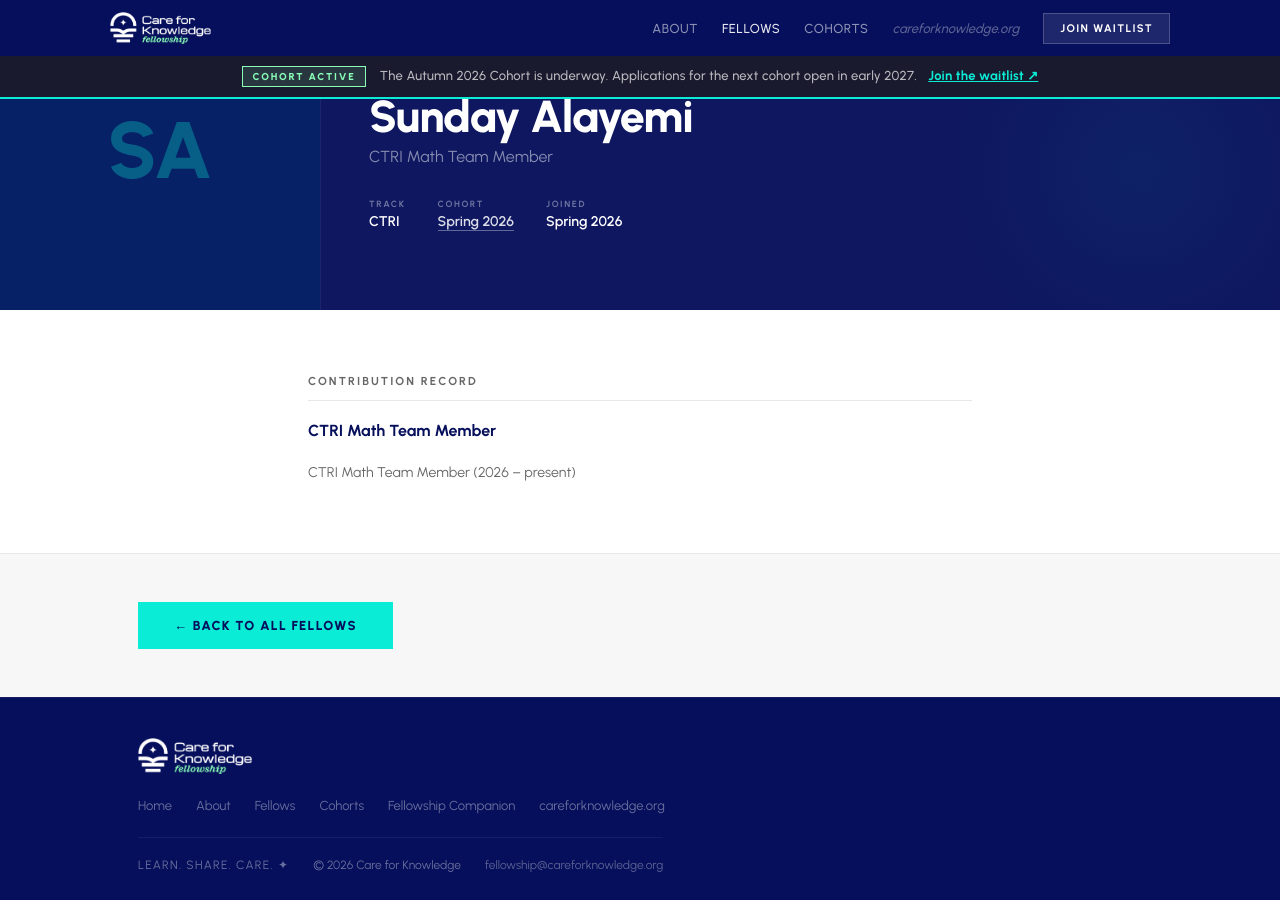
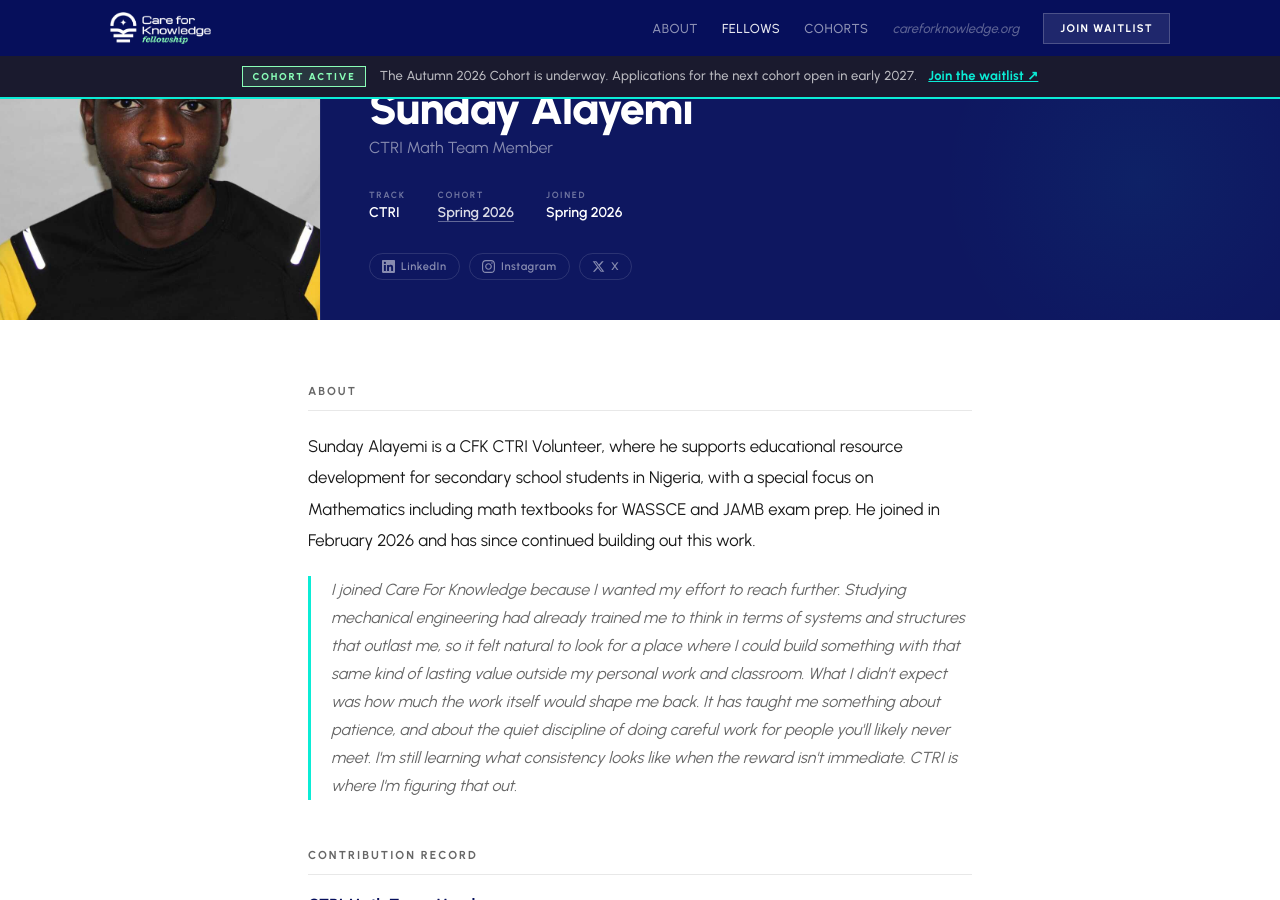
Before and after one commit to JoshuaOlu/cfk-fellowship-website, a Jekyll site: the page built from _fellows/sunday-alayemi.md, in a window 1280 px wide and 900 px high, scrolled down 207 px. Built offline with Jekyll 4.4.1, drawn with Linux system fonts in a browser that asks for light colours.

Commit message:
Updated Israel and Sunday.

```diff
--- a/_data/fellows/israel-oladejo.yml
+++ b/_data/fellows/israel-oladejo.yml
@@ -14,7 +14,7 @@ joined: "Contributing since 2024; Fellow since Spring 2025"
 exited: ""
 
 # ── CONTRIBUTION RECORD ───────────────────────────
-current_role: "RMC Team Lead"
+current_role: "Recruitment, Marketing, and Communications (RMC) Lead"
 other_roles:
   - "Partnership and Communications Lead"
   - "Model NASS Steering Committee"
@@ -23,15 +23,15 @@ timeline:
   - "Partnership and Communications Lead (2025 – present)"
 
 # ── PROFILE ──────────────────────────────────────
-bio: ""
-statement: ""
+bio: "Israel Oladejo is a Senior Fellow contributing through the CFK Fellowship, where he leads RMC team and partnership work in ModelNass. He joined the Fellowship 2024 as part of the founding cohort and has since taken on growing responsibility for how the Fellowship communicates its work to the world."
+statement: "I joined because I wanted to connect with people of great minds  and to make impact in Nigeria. The process has equipped me with leadership, communications skills and teamwork. I am building myself to be a better communicator and leader. I'm also learning to show up consistently by working with several teams and people in the Fellowship. "
 
 # ── SOCIAL ───────────────────────────────────────
 # Always use the full URL for every platform.
-linkedin:  "https://linkedin.com/in/israel-oladejo"
-instagram: ""
-x:         ""
+linkedin:  "https://www.linkedin.com/in/israel-oladejo"
+instagram: "https://www.instagram.com/oladejo.israel.a"
+x:         "https://x.com/Israel_Oladejo_"
 substack:  ""
-orcid:     ""
+orcid:     "https://orcid.org/ 0009-0009-9225-6188"
 youtube:   ""
-tiktok:    ""
+tiktok:    "https://www.tiktok.com/@isadewumi"
--- a/_data/fellows/sunday-alayemi.yml
+++ b/_data/fellows/sunday-alayemi.yml
@@ -20,14 +20,14 @@ timeline:
   - "CTRI Math Team Member (2026 – present)"
 
 # ── PROFILE ──────────────────────────────────────
-bio: ""
-statement: ""
+bio: "Sunday Alayemi is a CFK CTRI Volunteer, where he supports educational resource development for secondary school students in Nigeria, with a special focus on Mathematics including math textbooks for WASSCE and JAMB exam prep. He joined in February 2026 and has since continued building out this work."
+statement: "I joined Care For Knowledge because I wanted my effort to reach further. Studying mechanical engineering had already trained me to think in terms of systems and structures that outlast me, so it felt natural to look for a place where I could build something with that same kind of lasting value outside my personal work and classroom. What I didn't expect was how much the work itself would shape me back. It has taught me something about patience, and about the quiet discipline of doing careful work for people you'll likely never meet. I'm still learning what consistency looks like when the reward isn't immediate. CTRI is where I'm figuring that out."
 
 # ── SOCIAL ───────────────────────────────────────
 # Always use the full URL for every platform.
-linkedin:  ""
-instagram: ""
-x:         ""
+linkedin:  "https://www.linkedin.com/in/alayemi-sunday-078476204/"
+instagram: "https://www.instagram.com/alayemisundayola/?hl=en"
+x:         "https://x.com/alayemioladie"
 substack:  ""
 orcid:     ""
 youtube:   ""
```
Also changed, not shown: scripts/fellow-updates.csv (+2 -2 lines), assets/images/fellows/sunday-alayemi.jpg (added).
